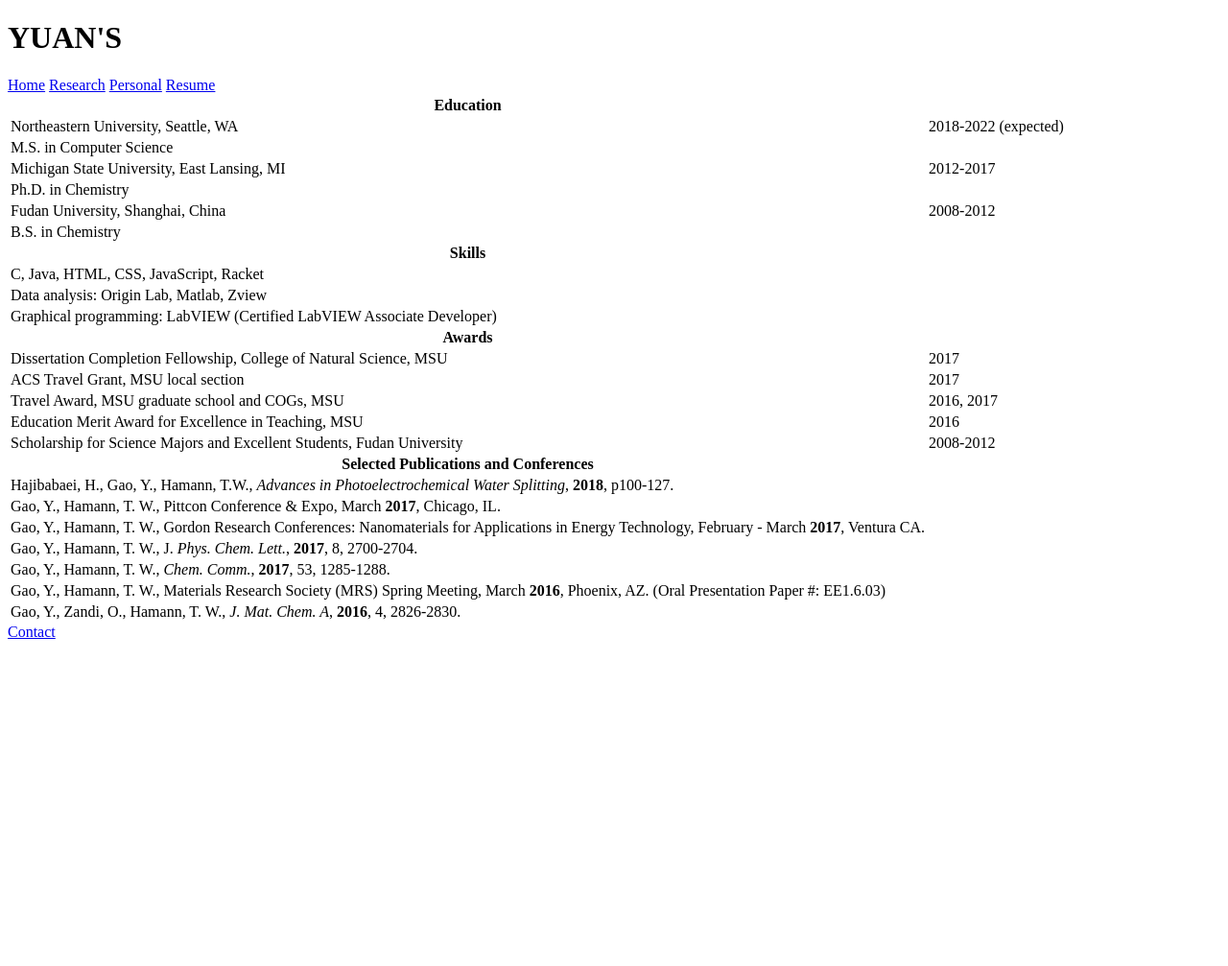
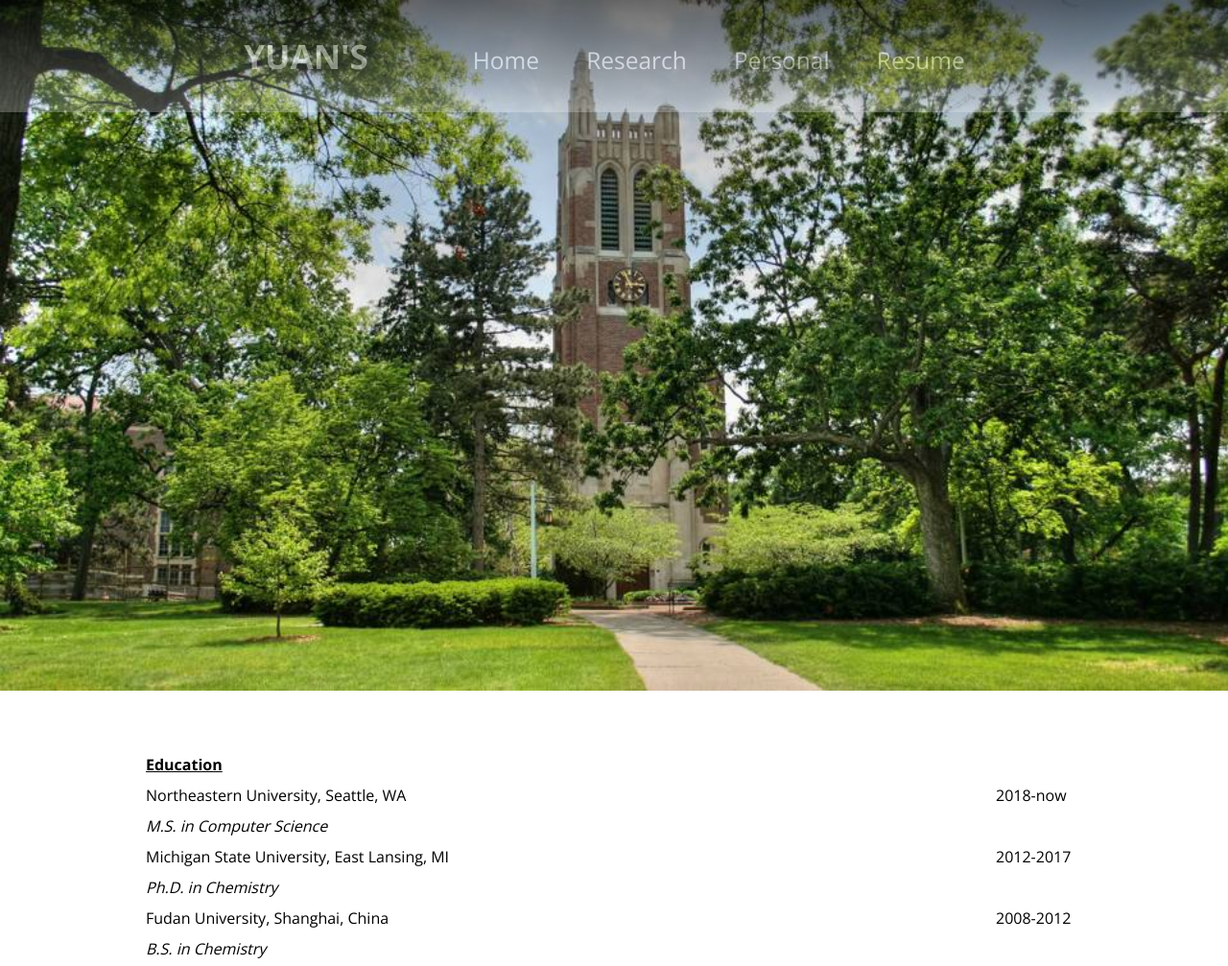
Before and after one commit to gao7yuan/PersonalWebPage, a website: page resume.html in a window 1280 px wide. Shown: the top 1007 px of the page at 96% size. Before the commit the page ends 800 px from the top, so only its background shows below. Drawn offline with nearby package versions, Linux system fonts and the light colour scheme.

Commit message:
basic css style

```diff
--- a/css/style.css
+++ b/css/style.css
@@ -0,0 +1,113 @@
+* {
+  font-family: "Open Sans"/*Helvetica*/, sans-serif;
+  font-size: 100%;
+  margin: 0;
+  padding: 0;
+  box-sizing: border-box;
+  width: 100%;
+}
+
+.navbar {
+  text-align: center;
+  font-size: 35px;
+}
+
+.navtext {
+  padding: 1em;
+  position: fixed;
+  color: rgba(255, 255, 255, 1);
+  background: linear-gradient(rgba(0, 0, 0, 1), rgba(255, 255, 255,0.5));
+  opacity: 0.5;
+  z-index: 100;
+}
+
+.navtext .navtitle {
+  display: inline;
+  word-spacing: 80px;
+}
+
+.navtext .navitem {
+  display: inline;
+  font-size:70%;
+  spacing: 50px;
+  text-decoration: none;
+  color: rgba(255, 255, 255, 1);
+  padding: 0px 20px;
+}
+
+.navimg {
+  bottom: 20px;
+}
+
+.content {
+  width: 100%;
+  padding: 60px 150px;
+  line-height: 30px;
+
+}
+
+.content h2 {
+  font-size: 20px;
+  padding-top: 20px;
+  padding-bottom: 40px;
+}
+
+.content p {
+  text-align: justify;
+  font-size: 15px;
+  color: rgb(80, 80, 80);
+  margin-top: 10px;
+}
+
+a.extlink {
+  color: rgb(102, 163, 255);
+}
+
+img {
+  display: block;
+}
+
+.bkgimg {
+  position: absolute;
+  top: 0;
+  opacity: 0.7;
+}
+
+.banner {
+  z-index: 100;
+  position: absolute;
+  top: 280px;
+  text-align: center;
+  font-size: 20px;
+  font-weight: bold;
+  text-transform: uppercase;
+}
+
+.quote {
+  z-index: 100;
+  position: absolute;
+  top: 320px;
+  text-align: center;
+  font-size: 30px;
+  font-weight: bold;
+  text-transform: uppercase;
+}
+
+.research-img {
+  width: 500px;
+  margin: auto;
+  padding-bottom: 30px;
+}
+
+.tableyear {
+  min-width: 90px;
+}
+
+.tableentry {
+  min-width: 200px;
+}
+
+th {
+  text-align: left;
+  text-decoration: underline;
+}
--- a/resume.html
+++ b/resume.html
@@ -2,18 +2,25 @@
 
 <html>
 <head>
+  <link href="./css/style.css" rel="stylesheet">
+  <link href="https://fonts.googleapis.com/css?family=Open+Sans:400,700" rel="stylesheet">
   <title> Yuan's Resume </title>
 </head>
 
 <body>
   <header class="navbar">
+    <div class="navtext">
     <h1 class="navtitle"> YUAN'S </h1>
     <a class="navitem" href="./index.html">Home</a>
     <a class="navitem" href="./research.html">Research</a>
     <a class="navitem" href="./personal.html">Personal</a>
     <a class="navitem" href="./resume.html">Resume</a>
+  </div>
+  <div class="navimg">
+    <img class="navimg" src="./images/msu.jpg">
+  </div>
   </header>
-
+<div class="content">
   <table>
     <thead>
       <tr>
@@ -22,41 +29,41 @@
     </thead>
     <tbody>
       <tr>
-        <td>Northeastern University, Seattle, WA</td>
-        <td>2018-2022 (expected)</td>
+        <td class="tableentry">Northeastern University, Seattle, WA</td>
+        <td class="tableyear">2018-now</td>
       </tr>
       <tr>
-        <td>M.S. in Computer Science</td>
+        <td class="tableentry"><em>M.S. in Computer Science</em></td>
       </tr>
       <tr>
-        <td>Michigan State University, East Lansing, MI</td>
-        <td>2012-2017</td>
+        <td class="tableentry">Michigan State University, East Lansing, MI</td>
+        <td class="tableyear">2012-2017</td>
       </tr>
       <tr>
-        <td>Ph.D. in Chemistry</td>
+        <td class="tableentry"><em>Ph.D. in Chemistry</em></td>
       </tr>
       <tr>
-        <td>Fudan University, Shanghai, China</td>
-        <td>2008-2012</td>
+        <td class="tableentry">Fudan University, Shanghai, China</td>
+        <td class="tableyear">2008-2012</td>
       </tr>
       <tr>
-        <td>B.S. in Chemistry</td>
+        <td class="tableentry"><em>B.S. in Chemistry</em></td>
       </tr>
     </tbody>
     <thead>
       <tr>
-        <th>Skills</th>
+        <th class="tableentry">Skills</th>
       </tr>
     </thead>
     <tbody>
       <tr>
-        <td>C, Java, HTML, CSS, JavaScript, Racket</td>
+        <td class="tableentry">C, Java, HTML, CSS, JavaScript, Racket</td>
       </tr>
       <tr>
-        <td>Data analysis: Origin Lab, Matlab, Zview</td>
+        <td class="tableentry">Data analysis: Origin Lab, Matlab, Zview</td>
       </tr>
       <tr>
-        <td>Graphical programming: LabVIEW (Certified LabVIEW Associate Developer)</td>
+        <td class="tableentry">Graphical programming: LabVIEW (Certified LabVIEW Associate Developer)</td>
       </tr>
     </tbody>
     <thead>
@@ -66,24 +73,24 @@
     </thead>
     <tbody>
       <tr>
-        <td>Dissertation Completion Fellowship, College of Natural Science, MSU</td>
-        <td>2017</td>
+        <td class="tableentry">Dissertation Completion Fellowship, College of Natural Science, MSU</td>
+        <td class="tableyear">2017</td>
       </tr>
       <tr>
-        <td>ACS Travel Grant, MSU local section</td>
-        <td>2017</td>
+        <td class="tableentry">ACS Travel Grant, MSU local section</td>
+        <td class="tableyear">2017</td>
       </tr>
       <tr>
-        <td>Travel Award, MSU graduate school and COGs, MSU</td>
-        <td>2016, 2017</td>
+        <td class="tableentry">Travel Award, MSU graduate school and COGs, MSU</td>
+        <td class="tableyear">2016, 2017</td>
       </tr>
       <tr>
-        <td>Education Merit Award for Excellence in Teaching, MSU</td>
-        <td>2016</td>
+        <td class="tableentry">Education Merit Award for Excellence in Teaching, MSU</td>
+        <td class="tableyear">2016</td>
       </tr>
       <tr>
-        <td>Scholarship for Science Majors and Excellent Students, Fudan University</td>
-        <td>2008-2012</td>
+        <td class="tableentry">Scholarship for Science Majors and Excellent Students, Fudan University</td>
+        <td class="tableyear">2008-2012</td>
       </tr>
     </tbody>
     <thead>
@@ -93,29 +100,30 @@
     </thead>
     <tbody>
       <tr>
-        <td>Hajibabaei, H., Gao, Y., Hamann, T.W., <em>Advances in Photoelectrochemical Water Splitting</em>, <strong>2018</strong>, p100-127.</td>
+        <td class="tableentry" colspan="2">Hajibabaei, H., Gao, Y., Hamann, T.W., <em>Advances in Photoelectrochemical Water Splitting</em>, <strong>2018</strong>, p100-127.</td>
       </tr>
       <tr>
-        <td>Gao, Y., Hamann, T. W., Pittcon Conference & Expo, March <strong>2017</strong>, Chicago, IL.</td>
+        <td class="tableentry" colspan="2">Gao, Y., Hamann, T. W., Pittcon Conference & Expo, March <strong>2017</strong>, Chicago, IL.</td>
       </tr>
       <tr>
-        <td>Gao, Y., Hamann, T. W., Gordon Research Conferences: Nanomaterials for Applications in Energy Technology, February - March <strong>2017</strong>, Ventura CA.</td>
+        <td class="tableentry" colspan="2">Gao, Y., Hamann, T. W., Gordon Research Conferences: Nanomaterials for Applications in Energy Technology, February - March <strong>2017</strong>, Ventura CA.</td>
       </tr>
       <tr>
-        <td>Gao, Y., Hamann, T. W., J. <em>Phys. Chem. Lett.</em>, <strong>2017</strong>, 8, 2700-2704.</td>
+        <td class="tableentry" colspan="2">Gao, Y., Hamann, T. W., J. <em>Phys. Chem. Lett.</em>, <strong>2017</strong>, 8, 2700-2704.</td>
       </tr>
       <tr>
-        <td>Gao, Y., Hamann, T. W., <em>Chem. Comm.</em>, <strong>2017</strong>, 53, 1285-1288.</td>
+        <td class="tableentry" colspan="2">Gao, Y., Hamann, T. W., <em>Chem. Comm.</em>, <strong>2017</strong>, 53, 1285-1288.</td>
       </tr>
       <tr>
-        <td>Gao, Y., Hamann, T. W., Materials Research Society (MRS) Spring Meeting, March <strong>2016</strong>, Phoenix, AZ. (Oral Presentation Paper #: EE1.6.03)</td>
+        <td class="tableentry" colspan="2">Gao, Y., Hamann, T. W., Materials Research Society (MRS) Spring Meeting, March <strong>2016</strong>, Phoenix, AZ. (Oral Presentation Paper #: EE1.6.03)</td>
       </tr>
       <tr>
-        <td>Gao, Y., Zandi, O., Hamann, T. W., <em>J. Mat. Chem. A</em>, <strong>2016</strong>, 4, 2826-2830.</td>
+        <td class="tableentry" colspan="2">Gao, Y., Zandi, O., Hamann, T. W., <em>J. Mat. Chem. A</em>, <strong>2016</strong>, 4, 2826-2830.</td>
       </tr>
     </tbody>
   </table>
   <footer>
     <a class="footer" href="./contact.html">Contact</a>
   </footer>
+</div>
 </body>
```
Also changed, not shown: contact.html (+1 -0 lines), index.html (+18 -9 lines), personal.html (+14 -4 lines), research.html (+18 -9 lines), images/H2O.jpg (added), images/galaxy.jpg (added), images/msu.jpg (added), images/newspaper.jpg (added), images/profile.JPG, images/water.jpg (added).
